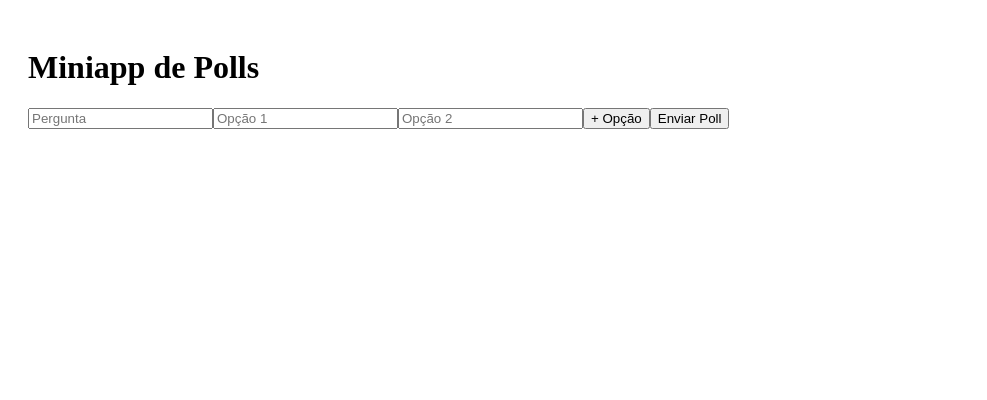
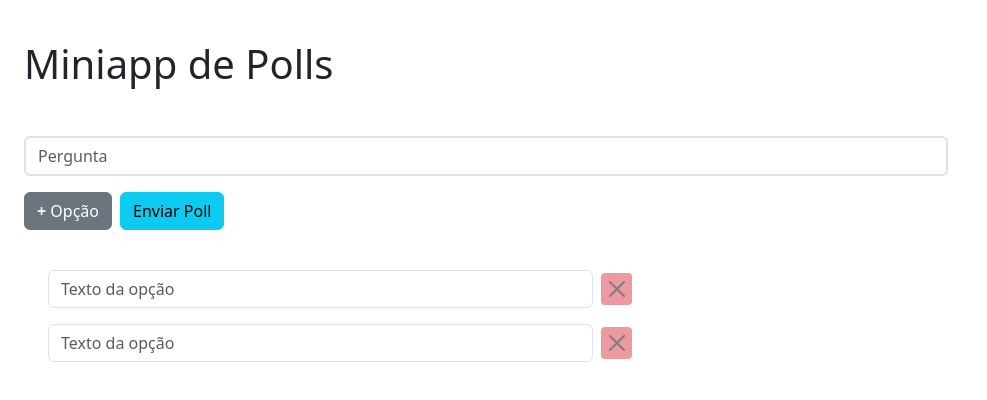
Before and after one commit to IComp-Repo/poll-miniapp, a Next.js app: page / in a window 1280 px wide. Shown: the top 400 px of the page, without its empty margins (0-987 px from the left). Built offline with nearby package versions, Linux system fonts and the light colour scheme.

Commit message:
Style: Loading poll miniapp with bootstrap styles

```diff
--- a/package.json
+++ b/package.json
@@ -10,6 +10,7 @@
   },
   "dependencies": {
     "axios": "^1.9.0",
+    "bootstrap": "^5.3.6",
     "next": "15.3.2",
     "react": "^19.0.0",
     "react-dom": "^19.0.0"
--- /dev/null
+++ b/src/components/quizOption.jsx
@@ -0,0 +1,22 @@
+import "bootstrap/dist/css/bootstrap.min.css";
+
+function QuizOption({ handleChange, text, id }) {
+  return (
+    <>
+      <div className="d-flex align-content-center w-50">
+        <input
+          type="text"
+          className="form-control w-100"
+          key={id}
+          placeholder={`Texto da opção`}
+          id={id}
+          value={text}
+          onChange={(e) => handleChange(e.target.value)}
+        />
+        <button className="btn btn-close bg-danger rounded-1 my-auto mx-2 p-2" onClick={(e) => e.target.parentNode.remove()}></button>
+      </div>
+    </>
+  );
+}
+
+export default QuizOption;
--- a/src/pages/index.js
+++ b/src/pages/index.jsx
@@ -1,5 +1,7 @@
 import { useState } from "react";
 import axios from "axios";
+import "bootstrap/dist/css/bootstrap.min.css";
+import QuizOption from "../components/quizOption";
 
 export default function Home() {
   const [question, setQuestion] = useState("");
@@ -21,26 +23,28 @@ export default function Home() {
   };
 
   return (
-    <div style={{ padding: 20 }}>
-      <h1>Miniapp de Polls</h1>
+    <div className="p-4">
+      <h1 className="my-3 mb-5">Miniapp de Polls</h1>
+
       <form onSubmit={handleSubmit}>
         <input
+          className="form-control border-2 w-75"
           type="text"
           placeholder="Pergunta"
           value={question}
           onChange={(e) => setQuestion(e.target.value)}
         />
-        {options.map((opt, idx) => (
-          <input
-            key={idx}
-            type="text"
-            placeholder={`Opção ${idx + 1}`}
-            value={opt}
-            onChange={(e) => handleOptionChange(idx, e.target.value)}
-          />
-        ))}
-        <button type="button" onClick={addOption}>+ Opção</button>
-        <button type="submit">Enviar Poll</button>
+        <button className="btn btn-secondary my-3" type="button" onClick={addOption}>
+          <strong>+</strong> Opção
+        </button>
+        <button className="btn btn-info mx-2" type="submit">
+          Enviar Poll
+        </button>
+        <div className="d-flex flex-column p-4 gap-3">
+          {options.map((opt, idx) => (
+            <QuizOption handleChange={handleOptionChange} text={opt} id={idx + 1}></QuizOption>
+          ))}
+        </div>
       </form>
     </div>
   );
```
Also changed, not shown: 2 other files (tests, documents, lock files or other folders).
